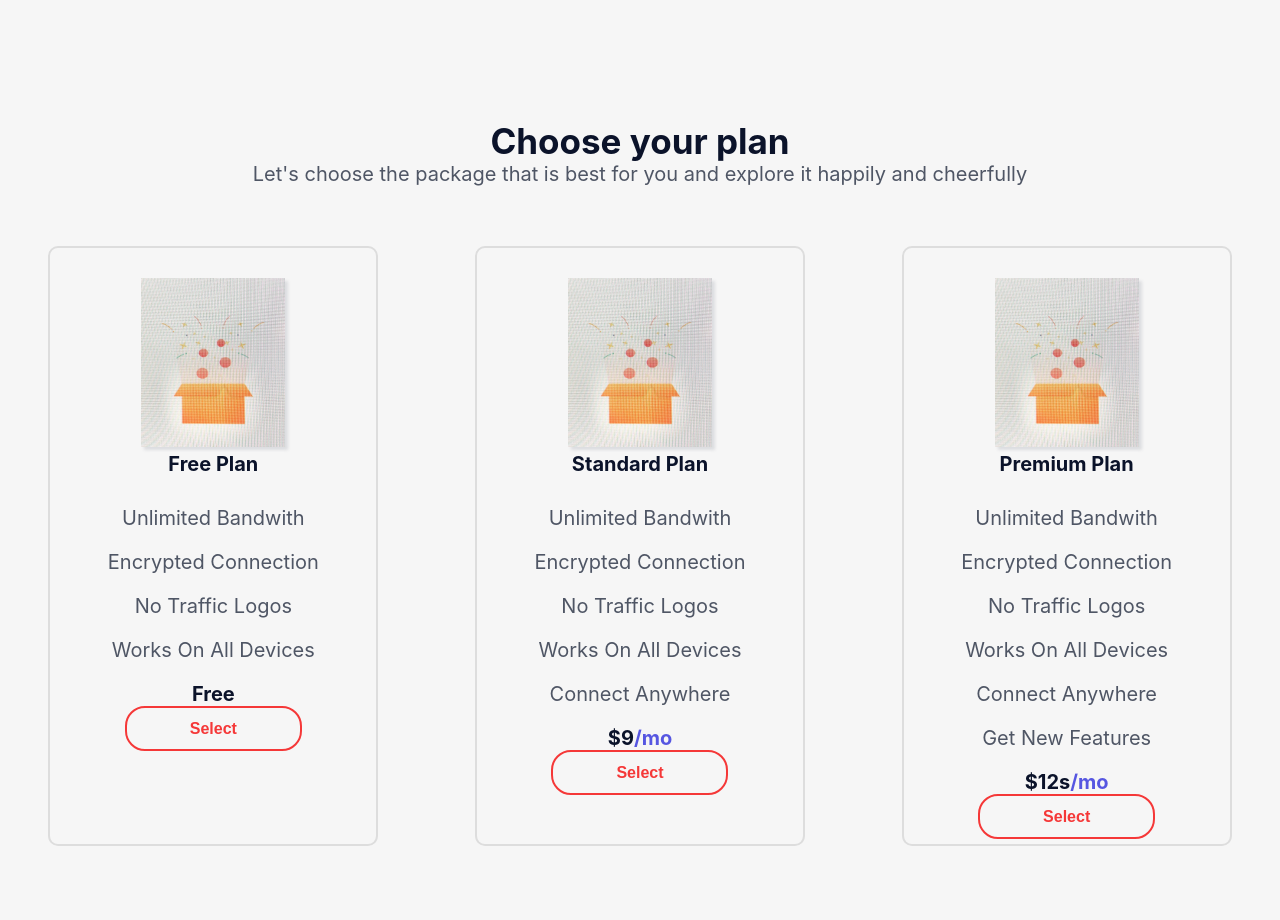
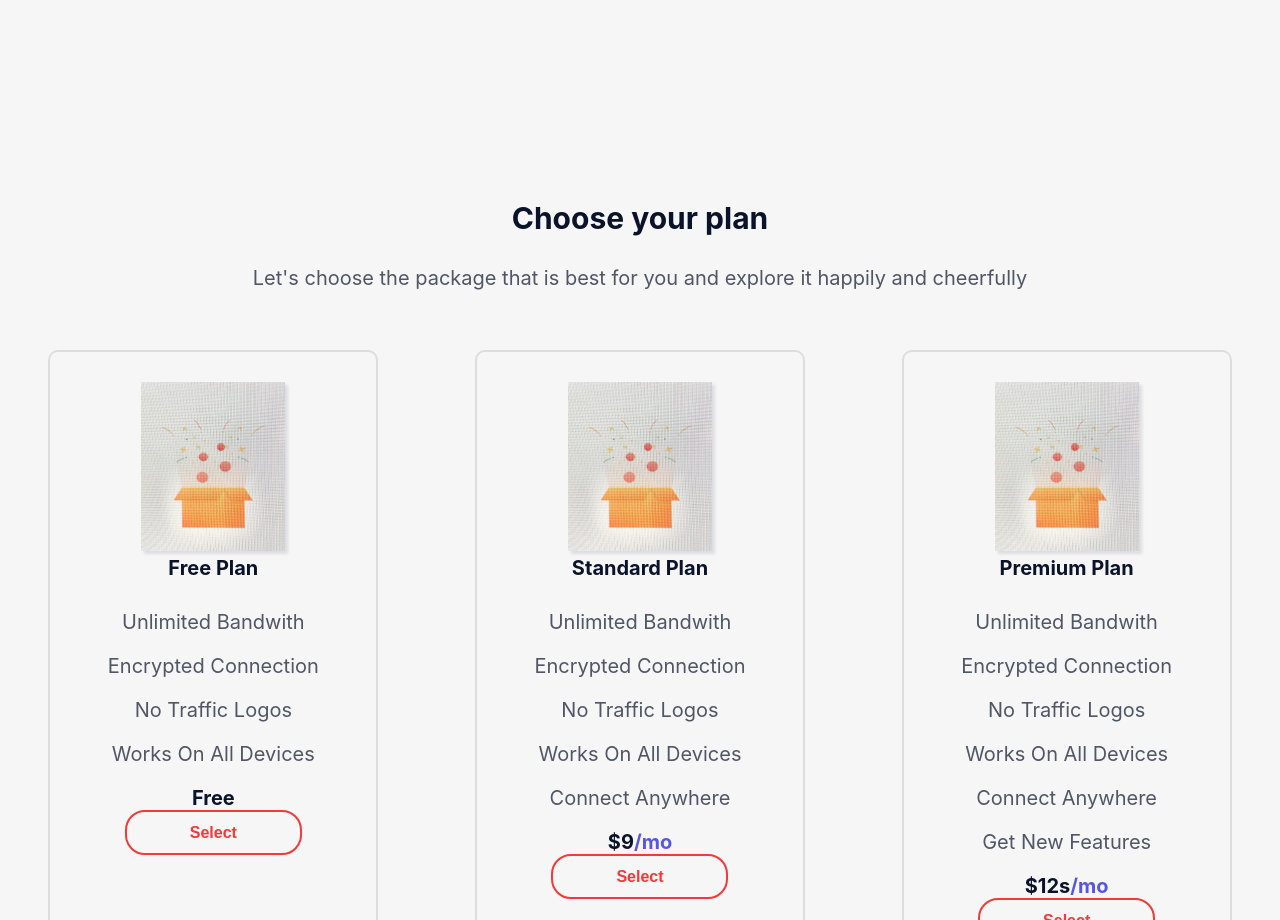
Before and after one commit to Jolanta27/LandingPage-LaslesVPN, a React (Create React App) app: page / in a window 1280 px wide. Shown: the part 1700-2620 px from the top of the page. Built offline with nearby package versions, Linux system fonts and the light colour scheme.

Commit message:
final change before finishing job

```diff
--- a/src/components/PaymentSection.jsx
+++ b/src/components/PaymentSection.jsx
@@ -23,7 +23,7 @@ const premiumFeatures = [...standardContentFeatures, ...standardPremiumFeatures]
 const PaymentSection = () => {
     return (
         <>
-        <div className="plan-description">
+        <div className="plan-section">
         <h3>
             Choose your plan
         </h3>
--- a/src/components/styles/PaymentSection.css
+++ b/src/components/styles/PaymentSection.css
@@ -1,12 +1,9 @@
-.plan-description {
+    .plan-section {
+        margin: 100px 10px 0px 10px;
         text-align: center;
     }
-.plan-description h3 {
-    font-size: 35px;
+    .plan-section h3 {
         color: #0B132A;
-}
-.plan-description p {
-    font-size: 20px;
     }
     .choose-boxes p:nth-child(2), .price {
         color: #0B132A;
@@ -15,11 +12,6 @@
     .price span {
         color: rgb(86, 86, 225);
     }
-.choose-boxes {
-    display: flex;
-    justify-content: space-around;
-    margin-top: 60px;
-}
     .fst-box, .scn-box, .trd-box {
         width: 330px;
         height: 600px;
@@ -27,6 +19,32 @@
         border-radius: 10px;
         padding: 30px 5px 25px 5px;
         text-align: center;
+    }
+@media (max-width: 768px){
+    .plan-section h3 {
+        font-size: 20px;
+        margin-bottom: 10px;
+    }
+    .plan-section {
+        display: flex;
+        flex-direction: column;
+        align-items: center;
+
+    }
+}
+@media (min-width: 769px){
+    .plan-section h3 {
+        font-size: 30px;
+        margin-bottom: 30px;
+    }
+    .plan-section p {
+        font-size: 20px;
+    }
+    .choose-boxes {
+        display: flex;
+        justify-content: space-around;
+        margin-top: 60px;
+    }
 }
 
 .choose-boxes div img{
```
Lines whose indentation alone changed are shown as unchanged.
